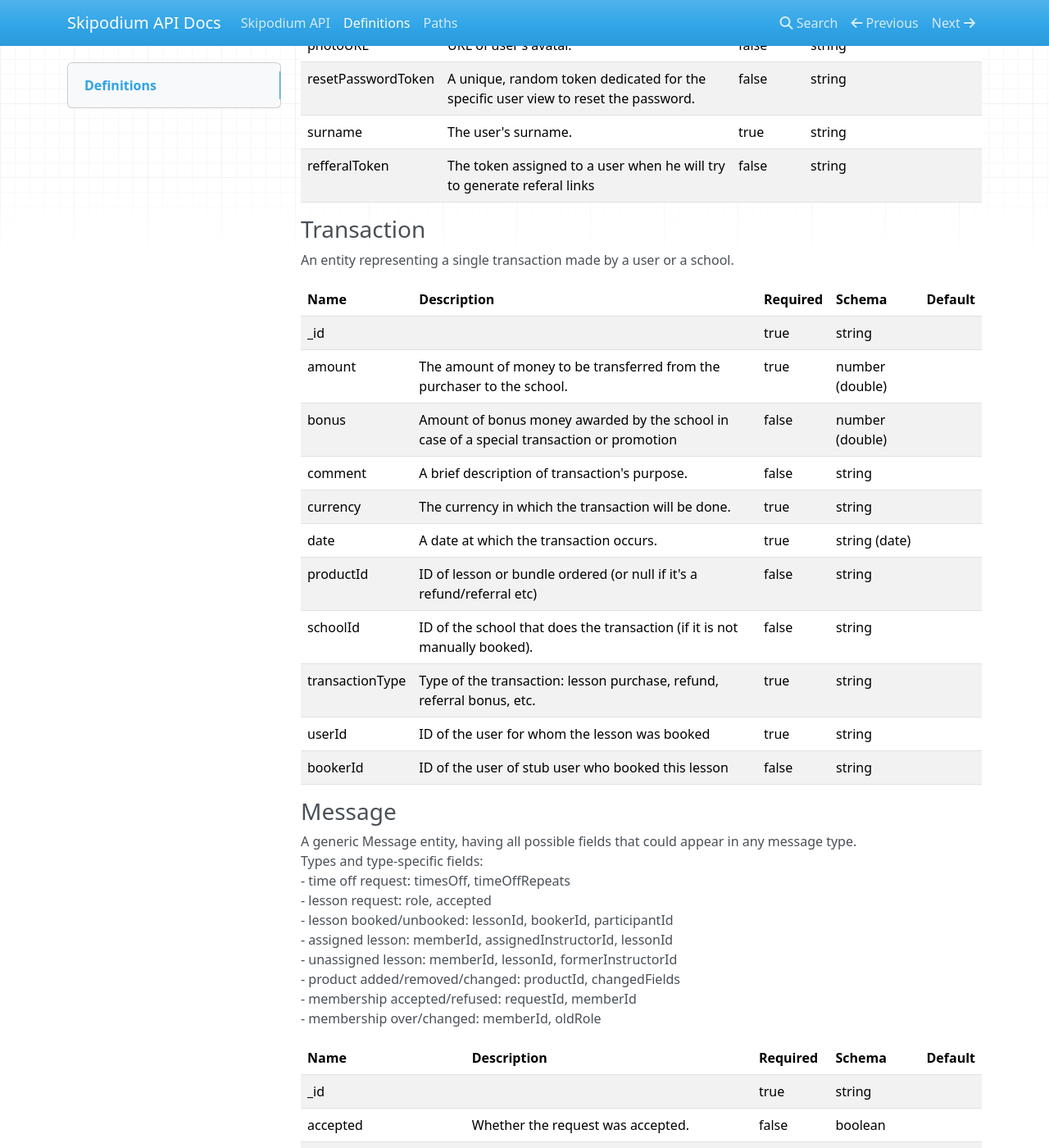
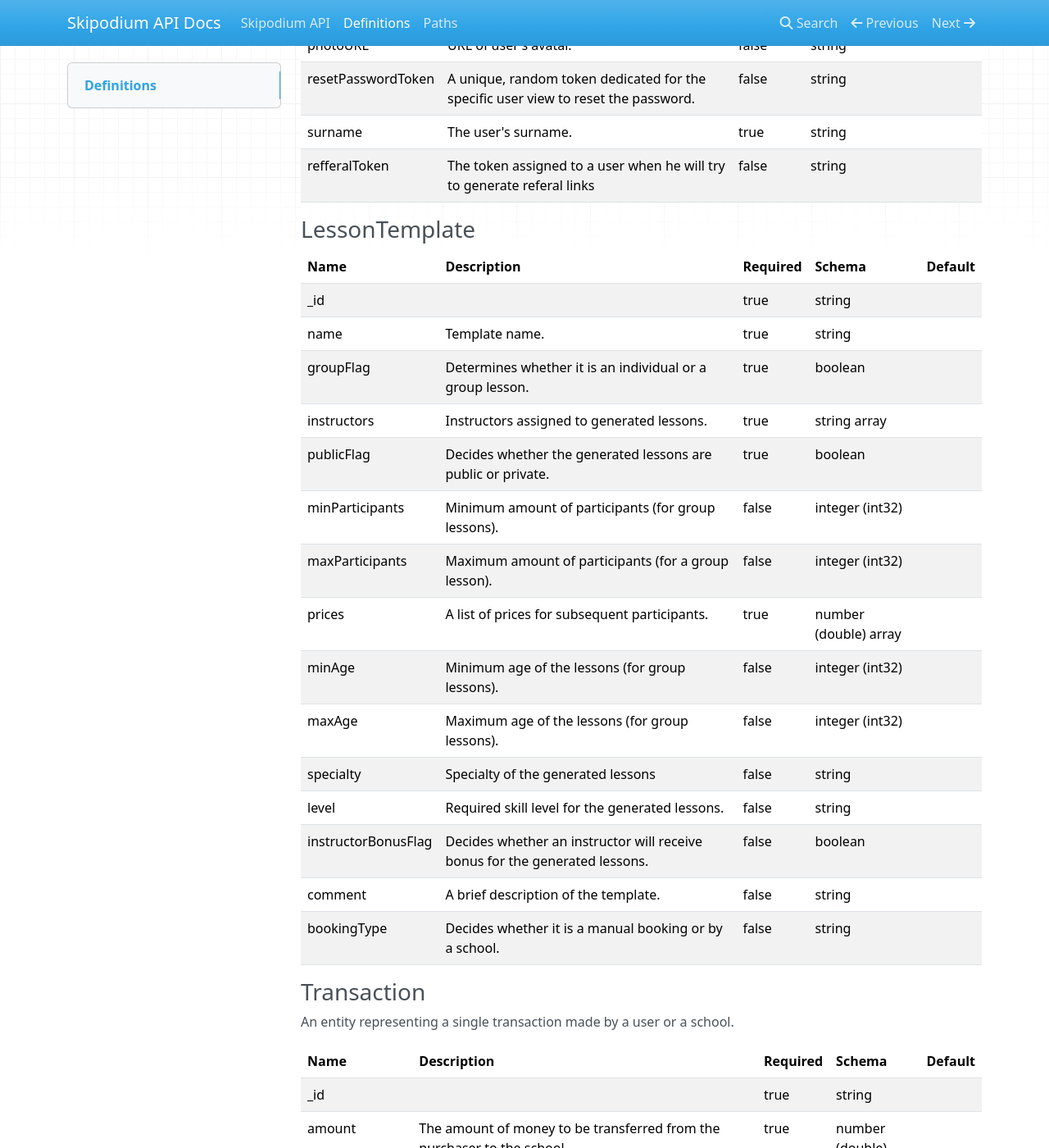
Before and after one commit to mszydlowski91/test, an MkDocs documentation site: the page built from docs/definitions.md, in a window 1280 px wide and 1400 px high, scrolled down 553 px. Shown: the whole window at 82% size. Built offline with MkDocs 1.6.1, drawn with Linux system fonts in a browser that asks for light colours; nearby versions of some CDN libraries; some of the changed text lies outside the part shown.

Commit message:
new docs with generators

```diff
--- a/docs/definitions.md
+++ b/docs/definitions.md
@@ -13,6 +13,26 @@
 |resetPasswordToken|A unique, random token dedicated for the specific user view to reset the password.|false|string||
 |surname|The user's surname.|true|string||
 |refferalToken|The token assigned to a user when he will try to generate referal links|false|string||
+
+
+### LessonTemplate
+|Name|Description|Required|Schema|Default|
+|----|----|----|----|----|
+|_id||true|string||
+|name|Template name.|true|string||
+|groupFlag|Determines whether it is an individual or a group lesson.|true|boolean||
+|instructors|Instructors assigned to generated lessons.|true|string array||
+|publicFlag|Decides whether the generated lessons are public or private.|true|boolean||
+|minParticipants|Minimum amount of participants (for group lessons).|false|integer (int32)||
+|maxParticipants|Maximum amount of participants (for a group lesson).|false|integer (int32)||
+|prices|A list of prices for subsequent participants.|true|number (double) array||
+|minAge|Minimum age of the lessons (for group lessons).|false|integer (int32)||
+|maxAge|Maximum age of the lessons (for group lessons).|false|integer (int32)||
+|specialty|Specialty of the generated lessons|false|string||
+|level|Required skill level for the generated lessons.|false|string||
+|instructorBonusFlag|Decides whether an instructor will receive bonus for the generated lessons.|false|boolean||
+|comment|A brief description of the template.|false|string||
+|bookingType|Decides whether it is a manual booking or by a school.|false|string||
 
 
 ### Transaction
@@ -73,6 +93,15 @@ The time of this message creation|true|string (date)||
 |type|Type of message - request, notification etc.|true|string||
 
 
+### BundleTemplate
+|Name|Description|Required|Schema|Default|
+|----|----|----|----|----|
+|_id||true|string||
+|name|Name of the generated bundles.|true|string||
+|comment|Auto-generated comment for every bundle.|false|string||
+|discount|Discount for the generated bundles.|true|Discount||
+
+
 ### Participant
 
 The participant of a lesson
@@ -106,7 +135,11 @@ Default meeting point for a lesson
 |name|Name of the generator.|true|string||
 |type|Determines whether it is a lesson or a bundle generator.|true|string||
 |generatedBundles|A list of bundles generated by this generator.|false|string array||
-|lessonTemplate|Template used to create new lessons|false|Lesson||
+|lessonTemplate|Template used to create new lessons.|true|LessonTemplate||
+|priority|The generator priority (starting from 1, 2, 3, ...), determines the generator precedence in case of overlapping lessons.|true|integer (int32)||
+|bundleTemplate|Template used to generate bundles.|false|BundleTemplate||
+|schoolId|ID of the school the generator belongs to.|true|string||
+|times|List of time intervals for which the lessons / bundles will be generated.|true|TimeInterval||
 
 
 ### TimeInterval
```
Also changed, not shown: other parts of docs/definitions.md (+0 -1 lines), docs/paths.md (+0 -33 lines), swagger.json.
